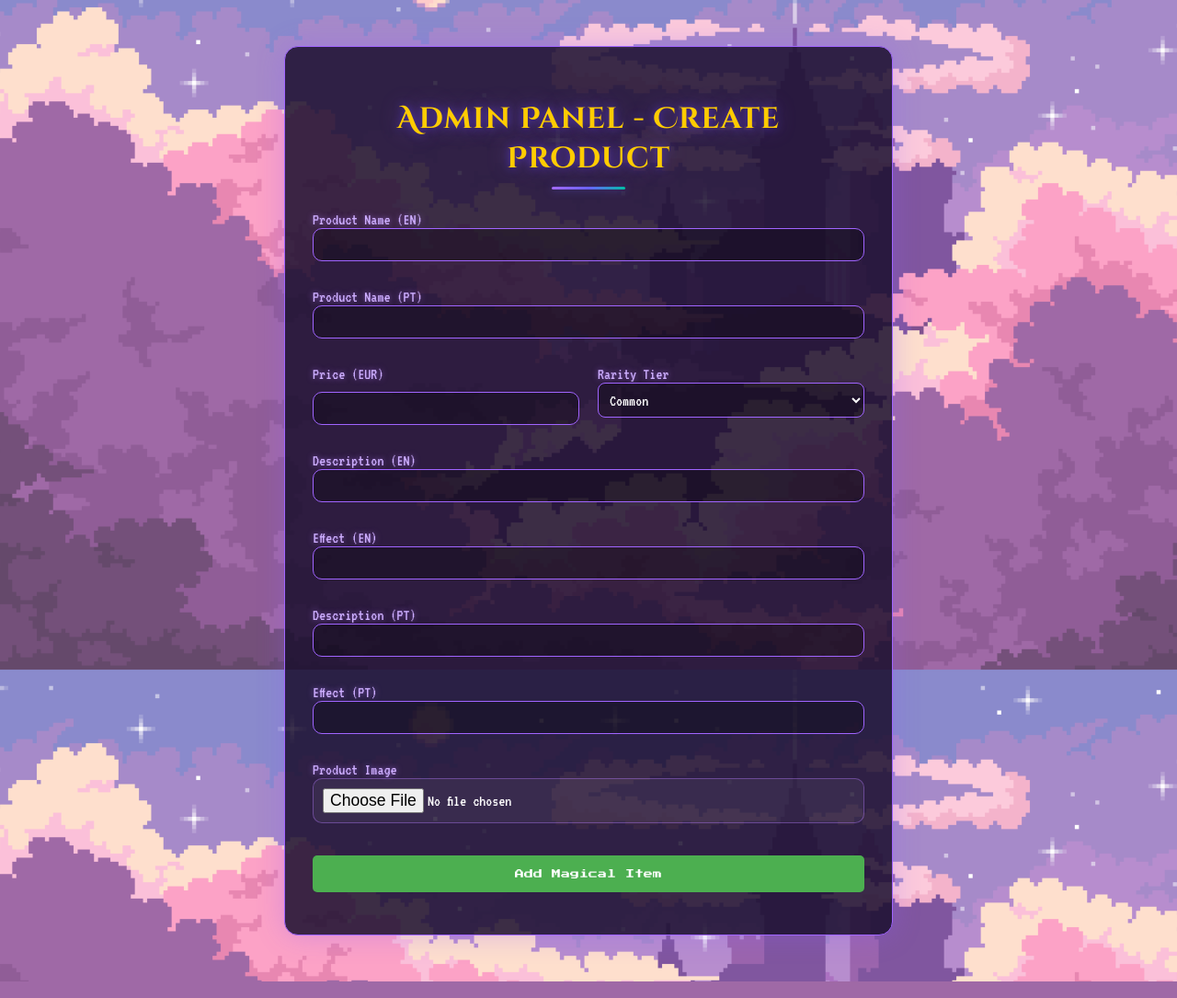
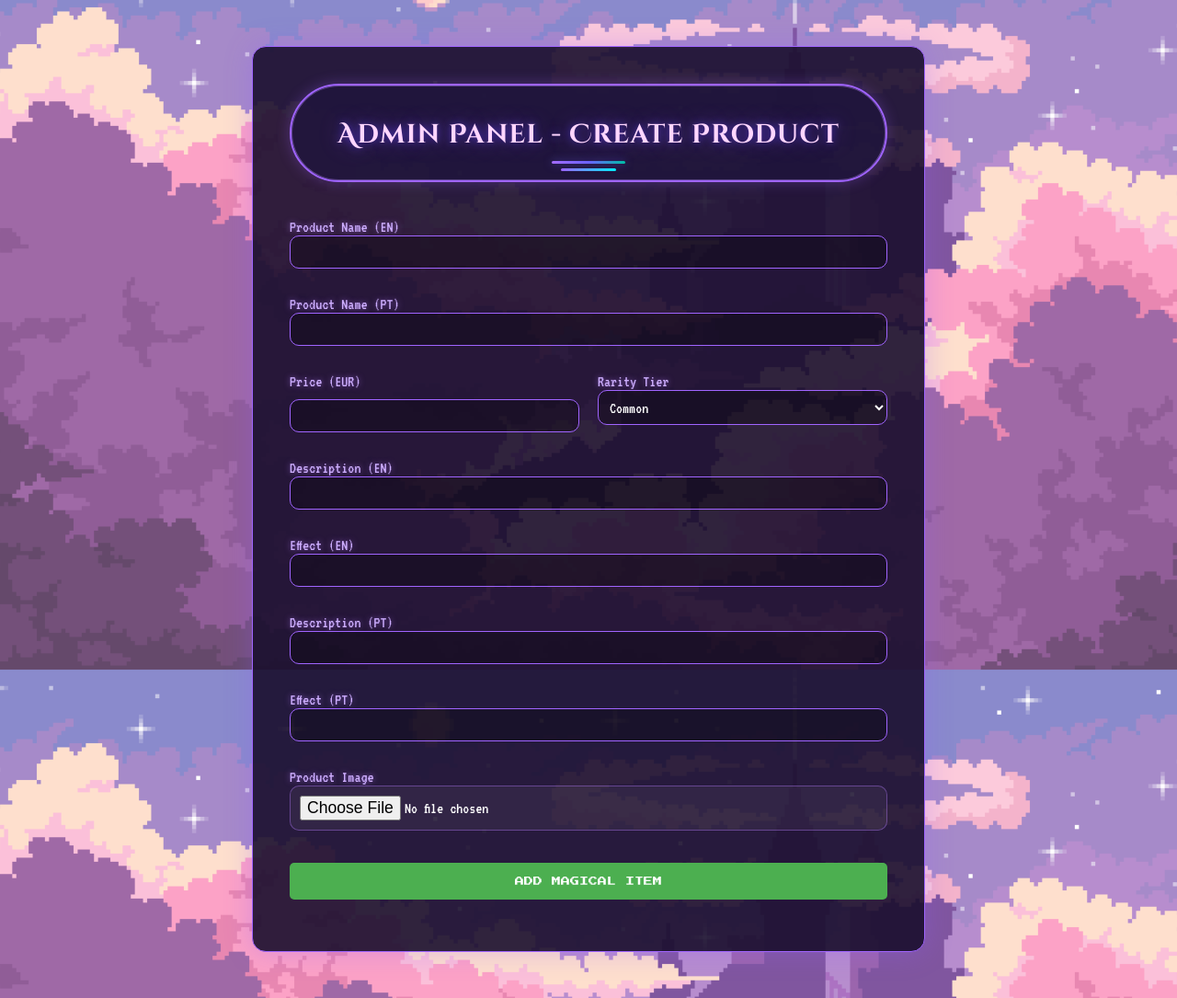
Before and after one commit to PaiLa702/MyReport2025-2026, a PHP site: page /Admin.php in a window 1280 px wide. Shown: the part 72-1157 px from the top of the page at 92% size. Run offline with PHP 8.4, Linux system fonts and the light colour scheme; a user stored in the database is signed in; data comes from the database, SQL or seed files in the repository.

Commit message:
changes css and code

```diff
--- a/Webshop 2025-26/Admin.css
+++ b/Webshop 2025-26/Admin.css
@@ -1,10 +1,34 @@
 
-h2 {
+.header-banner {
+    background: rgba(30, 20, 60, 0.8);
+    border: 2px solid #a064ff;
+    border-radius: 60px;
+    padding: 10px 50px;
+    display: inline-block;
+    box-shadow: inset 0 0 0 1px rgba(184, 140, 255, 0.4), 0 0 15px rgba(160, 100, 255, 0.3);
+    margin-bottom: 25px;
+    text-align: center;
+}
+
+h2.page-main-title {
     font-family: 'Cinzel Decorative', cursive;
     color: #ffd6ff;
-    text-shadow: 0 0 12px #b88cff, 0 0 25px #8a5cff;
-    margin-bottom: 1.5rem;
+    text-shadow: 0 0 10px #b88cff, 0 0 20px #8a5cff;
+    margin-bottom: 0;
+    font-size: 1.8rem;
+    font-weight: normal;
+    letter-spacing: 1px;
 }
+
+.title-underline {
+    width: 60px;
+    height: 3px;
+    background: linear-gradient(to right, #a064ff, #00f2fe);
+    border: none;
+    margin: 5px auto 0 auto;
+    border-radius: 10px;
+}
+
 
 .register {
     background: linear-gradient(180deg, rgba(40, 20, 80, 0.9), rgba(60, 30, 100, 0.95));
@@ -13,13 +37,13 @@ h2 {
     box-shadow: 0 0 30px rgba(140, 90, 255, 0.3);
     padding: 2.5rem;
     margin: 50px auto;
-    max-width: 600px;
-    text-align: left;
+    max-width: 650px;
+    text-align: center;
     color: #f5e6ff;
 }
 
-.register h2 {
-    text-align: center;
+.register form {
+    text-align: left;
 }
 
 .register label {
@@ -30,7 +54,7 @@ h2 {
     text-shadow: 0 0 6px rgba(180, 120, 255, 0.6);
 }
 
-.register input {
+.register input, .register select {
     width: 100%;
     padding: 10px;
     font-family: 'VT323', monospace;
@@ -50,10 +74,10 @@ h2 {
 }
 
 .register button {
-    margin-top: 20px;
+    margin-top: 30px;
     width: 100%;
-    padding: 12px;
-    font-size: 1.1rem;
+    padding: 15px;
+    font-size: 1.2rem;
     font-family: 'VT323', monospace;
     background: linear-gradient(90deg, #6b4ae0, #a36bff);
     color: #fff;
@@ -61,15 +85,15 @@ h2 {
     border-radius: 10px;
     cursor: pointer;
     transition: transform 0.2s, box-shadow 0.3s;
+    text-transform: uppercase;
 }
 
 .register button:hover {
-    transform: scale(1.05);
-    box-shadow: 0 0 18px rgba(160, 100, 255, 0.6);
+    transform: scale(1.02);
+    box-shadow: 0 0 20px rgba(160, 100, 255, 0.6);
 }
 
-.success,
-.error {
+.success, .error {
     margin-top: 20px;
     padding: 12px;
     border-radius: 10px;
@@ -92,21 +116,7 @@ h2 {
 }
 
 .rarity-selector {
-    width: 100%;
-    padding: 10px;
-    background: rgba(26, 15, 46, 0.8);
-    border: 2px solid rgba(160, 100, 255, 0.4);
-    border-radius: 8px;
-    color: white;
-    font-family: 'VT323', monospace;
-    font-size: 1.1rem;
     cursor: pointer;
-    outline: none;
-}
-
-.rarity-selector:focus {
-    border-color: #a678ff;
-    box-shadow: 0 0 10px rgba(166, 120, 255, 0.5);
 }
 
 .rarity-selector option {
--- a/Webshop 2025-26/Admin.php
+++ b/Webshop 2025-26/Admin.php
@@ -2,7 +2,7 @@
 include_once("CommonCode.php");
 includeCSS("Admin.css");
 
-//Check if user is Admin
+// Check if user is Admin
 if (!isset($_SESSION["UserLogged"]) || !$_SESSION["UserLogged"] || $_SESSION["UserType"] !== "Admin") {
     echo "<p style='text-align:center; margin-top:50px; color:red;'>" . ($arrayOfTranslations["AdminErrAccess"] ?? "Access denied. Admins only.") . "</p>";
     echo "<p style='text-align:center;'><a href='Home.php?lang=$language'>" . ($arrayOfTranslations["CartReturnBtn"] ?? "Return Home") . "</a></p>";
@@ -24,7 +24,7 @@ if ($_SERVER["REQUEST_METHOD"] === "POST") {
     $effectPT      = trim($_POST["effectPT"]);
     $rarity        = $_POST["rarity"];
 
-    //File upload
+    // File upload logic
     if (isset($_FILES['imageFile']) && $_FILES['imageFile']['error'] === UPLOAD_ERR_OK) {
         $uploadDir = __DIR__ . '/Pictures';
         $fileTmp   = $_FILES['imageFile']['tmp_name'];
@@ -36,10 +36,9 @@ if ($_SERVER["REQUEST_METHOD"] === "POST") {
         if (move_uploaded_file($fileTmp, $destination)) {
             $imageLink = $newName;
         } else {
-            $message = "<div class='error'>Error saving file to Pictures folder.</div>";
+            $message = "<div class='error' style='color: #ff4b2b; text-align: center; margin-bottom: 10px;'>Error saving file to Pictures folder.</div>";
         }
     }
-
 
     if ($productNameEN && $productNamePT && $price && $imageLink && $message === "") {
         $sqlInsert = $connection->prepare("INSERT INTO products (ProductNameEN, ProductNamePT, Price, DescriptionEN, EffectEN, DescriptionPT, EffectPT, Imagelink, Rarity) VALUES (?, ?, ?, ?, ?, ?, ?, ?, ?)");
@@ -59,9 +58,9 @@ if ($_SERVER["REQUEST_METHOD"] === "POST") {
             );
 
             if ($sqlInsert->execute()) {
-                $message = "<div class='success'>Success! Item added as " . htmlspecialchars($rarity) . ".</div>";
+                $message = "<div class='success' style='color: #4caf50; text-align: center; margin-bottom: 10px;'>Success! Item added as " . htmlspecialchars($rarity) . ".</div>";
             } else {
-                $message = "<div class='error'>DB Error: " . $sqlInsert->error . "</div>";
+                $message = "<div class='error' style='color: #ff4b2b; text-align: center; margin-bottom: 10px;'>DB Error: " . $sqlInsert->error . "</div>";
             }
             $sqlInsert->close();
         }
@@ -78,12 +77,17 @@ if ($_SERVER["REQUEST_METHOD"] === "POST") {
 </head>
 
 <body>
-    <div class="register" style="max-width:600px; margin:50px auto; background: rgba(26, 15, 46, 0.85); padding: 30px; border-radius: 15px; border: 1px solid #a064ff; color: white; font-family: 'VT323', monospace;">
-        <h2 style="text-align: center; color: #ffcc00; font-size: 2rem;"><?= $arrayOfTranslations["AdminTitle"] ?? "ADMIN PANEL - CREATE PRODUCT" ?></h2>
+    <div class="register" style="max-width:650px; margin:50px auto; background: rgba(26, 15, 46, 0.9); padding: 40px; border-radius: 15px; border: 1px solid #a064ff; color: white; font-family: 'VT323', monospace; text-align: center;">
+
+
+        <div class="header-banner">
+            <h2 class="page-main-title"><?= $arrayOfTranslations["AdminTitle"] ?? "ADMIN PANEL - CREATE PRODUCT" ?></h2>
+            <hr class="title-underline">
+        </div>
 
         <?= $message ?>
 
-        <form method="POST" enctype="multipart/form-data">
+        <form method="POST" enctype="multipart/form-data" style="text-align: left;">
             <label>Product Name (EN)</label>
             <input type="text" name="productNameEN" required style="width: 100%; margin-bottom: 15px; background: rgba(0,0,0,0.3); border: 1px solid #a064ff; color: white; padding: 8px;">
 
@@ -98,10 +102,10 @@ if ($_SERVER["REQUEST_METHOD"] === "POST") {
                 <div style="flex: 1;">
                     <label>Rarity Tier</label>
                     <select name="rarity" class="rarity-selector" style="width: 100%; padding: 8px; background: rgba(0,0,0,0.3); border: 1px solid #a064ff; color: white;">
-                        <option value="Common" class="opt-common">Common</option>
-                        <option value="Rare" class="opt-rare" style="color: #3498db;">Rare</option>
-                        <option value="Epic" class="opt-epic" style="color: #9b59b6;">Epic</option>
-                        <option value="Legendary" class="opt-legendary" style="color: #f1c40f;">Legendary</option>
+                        <option value="Common">Common</option>
+                        <option value="Rare" style="color: #3498db;">Rare</option>
+                        <option value="Epic" style="color: #9b59b6;">Epic</option>
+                        <option value="Legendary" style="color: #f1c40f;">Legendary</option>
                     </select>
                 </div>
             </div>
@@ -130,15 +134,10 @@ if ($_SERVER["REQUEST_METHOD"] === "POST") {
     <script>
         const selector = document.querySelector('.rarity-selector');
         selector.addEventListener('change', function() {
-            this.style.borderColor = '#a064ff';
             if (this.value === 'Rare') this.style.color = '#3498db';
             else if (this.value === 'Epic') this.style.color = '#9b59b6';
-            else if (this.value === 'Legendary') {
-                this.style.color = '#f1c40f';
-                this.style.borderColor = '#f1c40f';
-            } else {
-                this.style.color = 'white';
-            }
+            else if (this.value === 'Legendary') this.style.color = '#f1c40f';
+            else this.style.color = 'white';
         });
     </script>
 </body>
```
Also changed, not shown: Webshop 2025-26/Products.css (+15 -18 lines), Webshop 2025-26/Products.php (+9 -2 lines), Webshop 2025-26/ShopCartContents.php (+26 -34 lines), Webshop 2025-26/Pictures/Anger_Vial.png (deleted), Webshop 2025-26/Pictures/Chrono_Hourglass.png (added), Webshop 2025-26/Pictures/Confidence_Elixir.png (deleted), Webshop 2025-26/Pictures/Dragons_breath.png (added), Webshop 2025-26/Pictures/Frostfire_Glaze.png (added), Webshop 2025-26/Pictures/Heart_Ancient_Golem.png (added), Webshop 2025-26/Pictures/Kraken_inc_sac.png (added), Webshop 2025-26/Pictures/Minor_health_potion.png (added), Webshop 2025-26/Pictures/Potion_Focus.png (deleted), Webshop 2025-26/Pictures/Potion_Motivation.png (deleted), Webshop 2025-26/Pictures/Potion_Procrastination.png (deleted), 1 more files.
